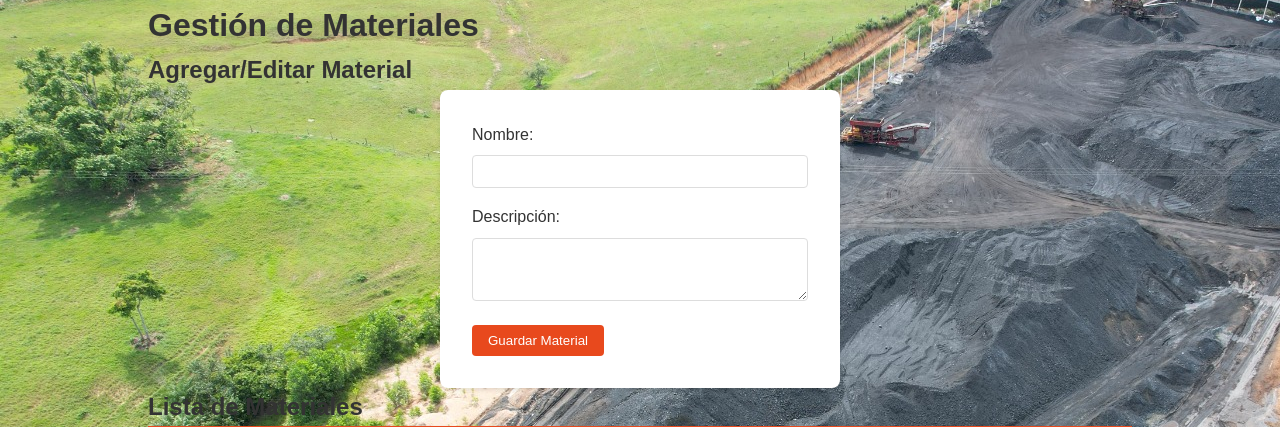
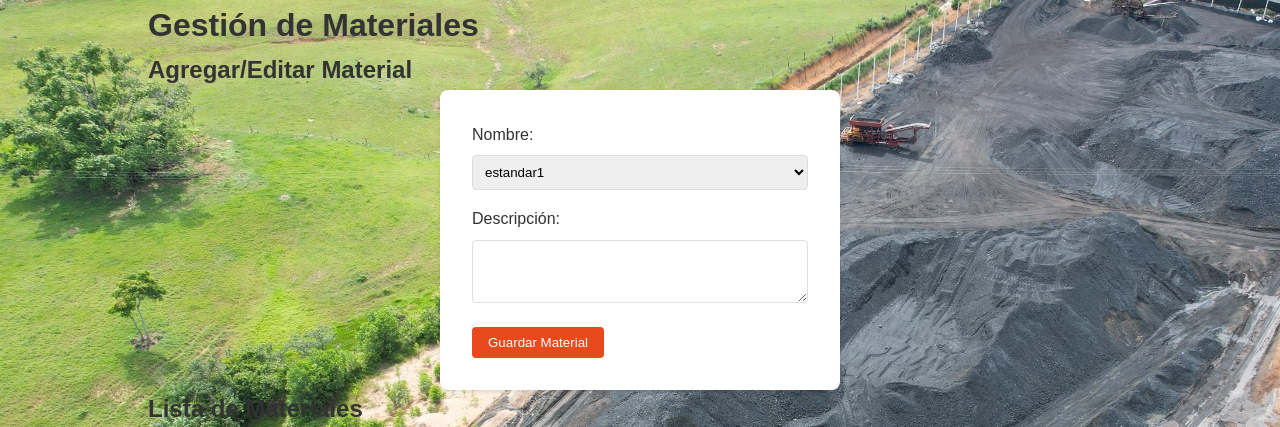
Before and after one commit to Jesu34/bit-cora-de-reportes, a PHP site: page /materials.php in a window 1280 px wide. Shown: the part 91-518 px from the top of the page. Run offline with PHP 8.4, Linux system fonts and the light colour scheme; data comes from the database, SQL or seed files in the repository.

Commit message:
se actualizo material

```diff
--- a/frontend/html/materials.php
+++ b/frontend/html/materials.php
@@ -30,7 +30,10 @@
             <form id="materialForm" action="guardar-materiales.php" method="post" >
                 <input type="hidden" id="materialId">
                 <label for="nombreMaterial">Nombre:</label>
-                <input type="text" id="nombreMaterial" name="nombreMaterial" required>
+                <select id="nombreMaterial" name="nombreMaterial" required>
+                    <option value="estandar1" >estandar1</option>
+                    <option value="estandar2" >estandar2</option>
+                </select>
                 <label for="descripcionMaterial">Descripción:</label>
                 <textarea id="descripcionMaterial" name="descripcionMaterial" rows="3"></textarea>
                 <button type="submit">Guardar Material</button>
```
